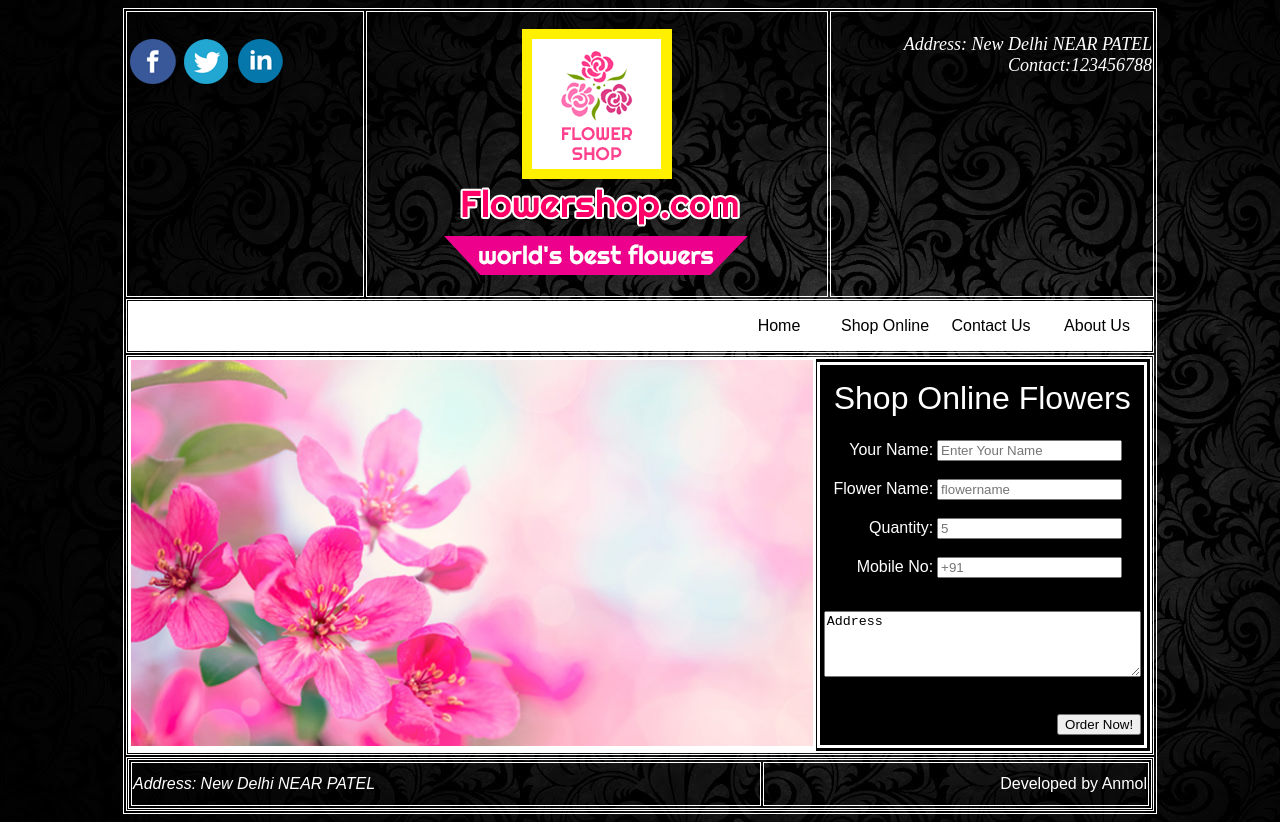
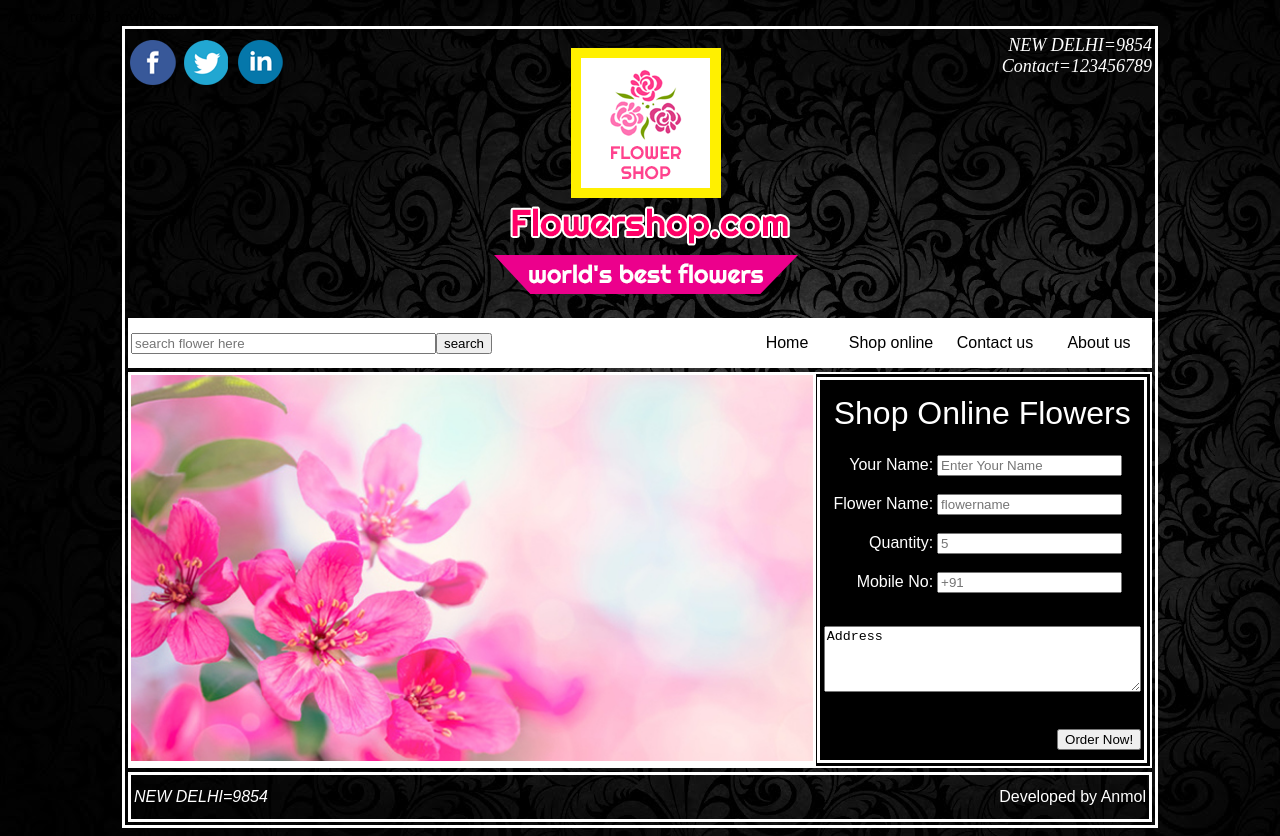
Before and after one commit to anmoldindona/flowershop, a plain HTML site: page index.html in a window 1280 px wide. Drawn offline with Linux system fonts and the light colour scheme.

Commit message:
Update index.html

```diff
--- a/index.html
+++ b/index.html
@@ -6,12 +6,15 @@
     <title>Document</title>
 </head>
 <body background="images/bg.jpg">
-    <table width="1024" height="768" border="1" bordercolor="white" align="center">
+    <table width="1024" height="768"  bordercolor="white" align="center">
+ /1 row
         <tr>
             <td height="282">
                 <img src="images/facebook.png" alt="">
                 <img src="images/twitter.png" alt="">
                 <img src="images/linkden.png" alt="">
+                <br>
+                <br>
                 <br>
                 <br>
                 <br>
@@ -29,9 +32,11 @@
                 <img src="images/domain.png" alt=""><br>
                 <img src="images/tag.png" alt="">
             </td>
-            <td height="282" align="right" width="320">
-                <address><font color="white" face="bahnschrift" size="4">Address: New Delhi NEAR PATEL </font></address>
-                <address><font color="white" face="bahnschrift" size="4">Contact:123456788</font></address>
+            <td height="282" align="right">
+                <address><font color="white" size="4">NEW DELHI=9854</font></address>
+                <address><font color="white" size="4">Contact=123456789</font></address>
+                <br>
+                <br>
                 <br>
                 <br>
                 <br>
@@ -45,20 +50,32 @@
                 <br>
             </td>
         </tr>
+
+
+
+ /2 row
 <tr>
-            <td colspan="3" height="50" >
-                <table width="1024" height="50" border="1" bordercolor="white" bgcolor="white">
+<td colspan="3" height="50">
+<table width="1024" height="50"  bgcolor="white" >
     <tr>
+        <td>
+<form action="">
+    <input type="search" name="search" size="35" placeholder="search flower here"><input type="submit" value="search">
+</form>
+        </td>
         <td></td>
-                        <td></td>
-                        <td align="center" width="100"><font  face="sans-serif"       >Home</font></td>
-                        <td align="center" width="100"><font  face="sans-serif"          >Shop Online</font></td>
-                        <td align="center" width="100"><font  face="sans-serif"         >Contact Us</font></td>
-                        <td align="center" width="100"><font   face="sans-serif"           >About Us</font></td>
+        <td align="center" width="100"><font face="sans-serif">Home</font></td>
+        <td align="center" width="100"><font face="sans-serif">Shop online</font></td>
+        <td align="center" width="100"><font face="sans-serif">Contact us</font></td>
+        <td align="center" width="100"><font face="sans-serif">About us</font></td>
     </tr>
 </table>
 </td>
 </tr>
+
+
+
+/3 row
 <tr>
 <td colspan="3" height="386">
 <table width="1024" height="386"  bgcolor="white">
@@ -102,17 +119,23 @@
 </td>
 </tr>
 
+
+
+/4 row
 <tr>
    <td colspan="3" height="50">
-                <table width="1024" height="50" border="1" bordercolor="white">
+<table width="1024" height="50"  bordercolor="white">
     <tr>
-                        <td><font color="white" face="sans-serif"><address>Address: New Delhi NEAR PATEL</address></font></td>
+        <td><address><font color="white" face="sans-serif">NEW DELHI=9854</font></address></td>
         <td align="right"><font color="white" face="sans-serif">Developed by Anmol</font></td>
     </tr>
 </table>
    </td>
 </tr>
+
+
+
+
     </table>
-
 </body>
 </html>
```
Lines whose indentation alone changed are shown as unchanged.
